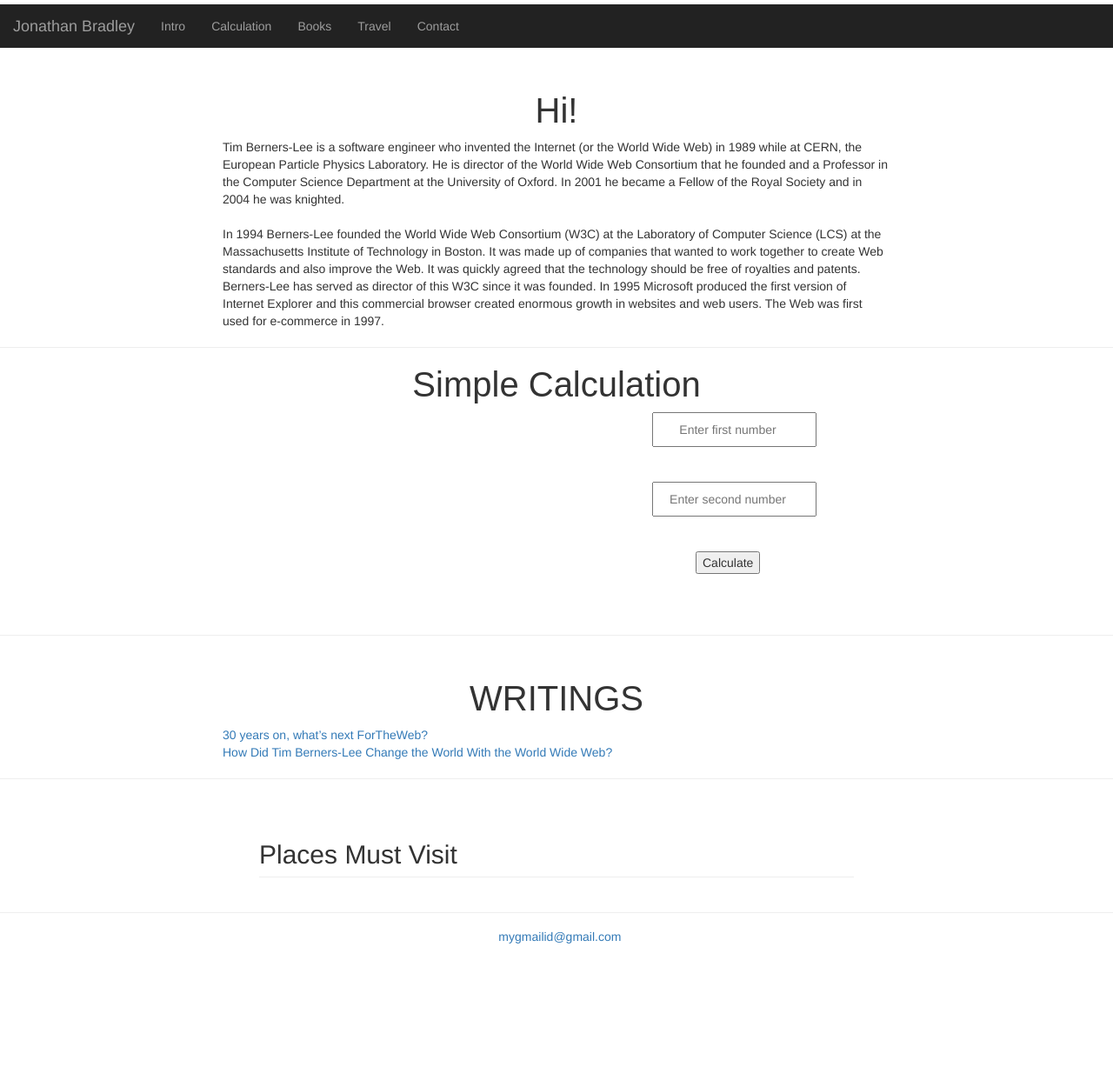
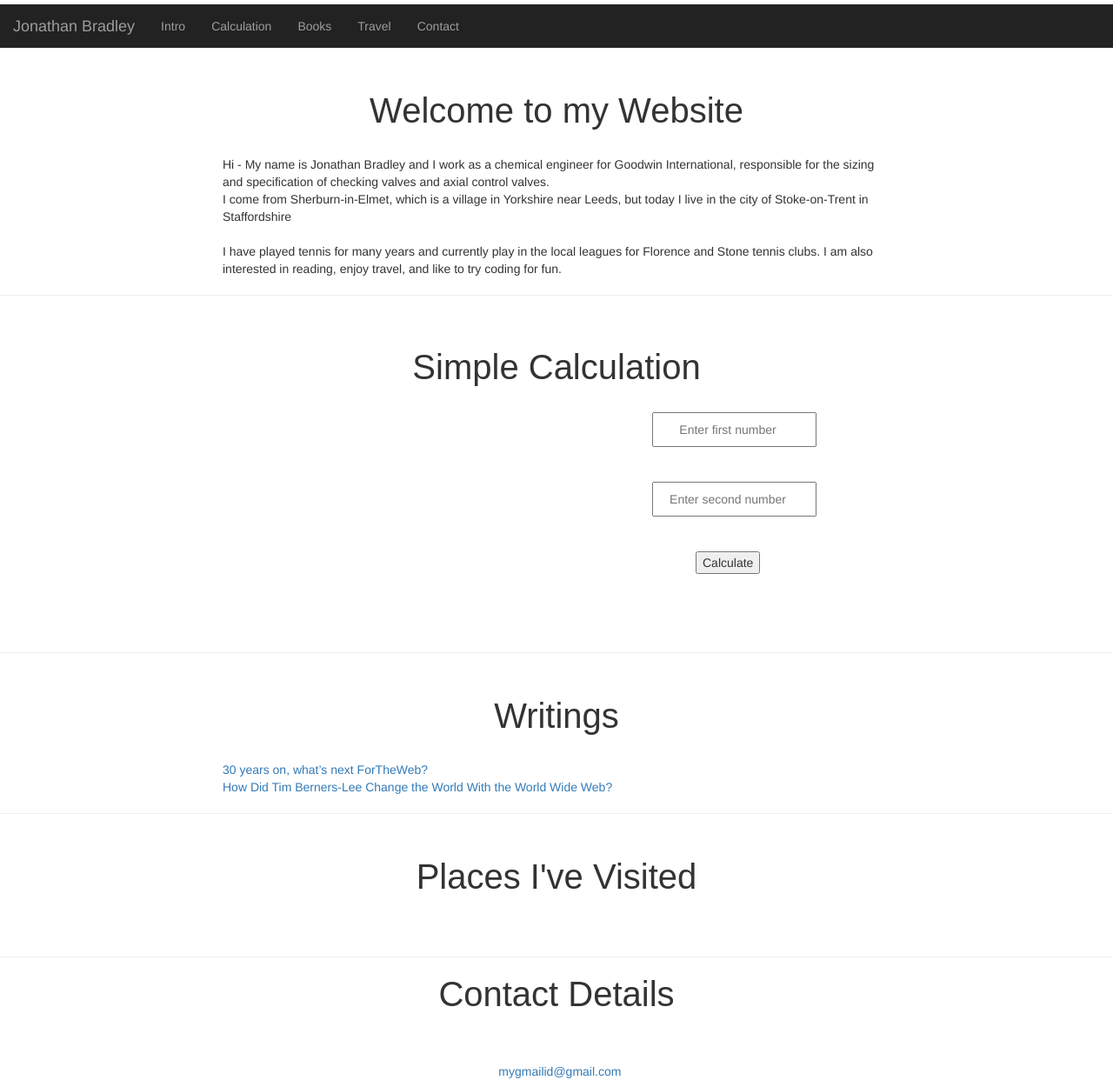
Before and after one commit to JonBradley100/my-website, a plain HTML site: page index.html in a window 1280 px wide. Shown: the whole page at 87% size. Before the commit the page ends 1095 px from the top, so only its background shows below. Drawn offline with nearby package versions, Linux system fonts and the light colour scheme.

Commit message:
Update index.html

```diff
--- a/index.html
+++ b/index.html
@@ -38,26 +38,24 @@
         </nav>
 
         <section id="intro">
-            <h1>Hi!</h1>
-            <div class="line"></div>
-            <p>Tim Berners-Lee is a software engineer who invented the Internet (or the World Wide Web) in 1989 while at CERN, the European Particle Physics Laboratory.
-               He is director of the World Wide Web Consortium that he founded and a Professor in the Computer Science Department at the University of Oxford.
-               In 2001 he became a Fellow of the Royal Society and in 2004 he was knighted.<br><br>In 1994 Berners-Lee founded the World Wide Web Consortium (W3C) at the Laboratory of Computer Science (LCS) at the Massachusetts Institute of Technology in Boston. It was made up of companies that wanted to work together to create Web standards and also improve the Web. It was quickly agreed that the technology should be free of royalties and patents. Berners-Lee has served as director of this W3C since it was founded.
-               In 1995 Microsoft produced the first version of Internet Explorer and this commercial browser created enormous growth in websites and web users.
-               The Web was first used for e-commerce in 1997.</p>
+            <h1>Welcome to my Website</h1>
+            <br>
+            <p>Hi - My name is Jonathan Bradley and I work as a chemical engineer for Goodwin International, responsible for the sizing and specification of checking valves and axial control valves.<br>
+               I come from Sherburn-in-Elmet, which is a village in Yorkshire near Leeds, but today I live in the city of Stoke-on-Trent in Staffordshire <br><br>
+               I have played tennis for many years and currently play in the local leagues for Florence and Stone tennis clubs. I am also interested in reading, enjoy travel, and like to try coding for fun.
+               </p>
         </section>
 
     <hr>
 
         <section id="calculation">
-            <h1>Simple Calculation</h1>
+            <br>
+            <h1>Simple Calculation</h1><br>
             <input type="number" id="input1" placeholder="Enter first number"> <br><br>
             <input type="number" id="input2" placeholder="Enter second number"> <br><br>
-            <button id="calculator" onclick="calculateResult()">Calculate</button>
-            <p id="result"></p>
-            <br>
-
-            <br>
+            <button id="calculator" onclick="calculateResult()">Calculate</button><br>
+            <br><p id="result"></p>
+            <br><br>
         </section>
 
         <script>
@@ -72,8 +70,7 @@
     <hr>
 
         <section id="books">
-            <h1>WRITINGS</h1>
-            <div class="line"></div>
+            <h1>Writings</h1><br>
             <a class="article" href="https://webfoundation.org/2019/03/web-birthday-30" target="_blank">30 years on, what’s next ForTheWeb?</a>
             <br>
             <a class="article" href="https://interestingengineering.com/how-did-tim-berners-lee-change-the-world-with-the-world-wide-web" target="_blank">How Did Tim Berners-Lee Change the World With the World Wide Web?</a>
@@ -81,33 +78,19 @@
 
     <hr>
 
-        <section id="Travel">
-            <div class="container">
-                <h2 class="page-header" id="travel">Places Must Visit</h2>
-            </div>
+        <section id="travel">
+            <h1>Places I've Visited</h1>
         </section>
-
+        <br><br>
     <hr>
 
         <section id="contact">
-
-
-            <div class="contact_1" >
+            <h1>Contact Details</h1><br><br>
                <a href="mailto:my@gmail.com?Subject=Hi">
                    <h5><i class="fa fa-envelope"></i>&nbsp;&nbsp;mygmailid@gmail.com</h5>
                 </a>
-            </div>
         </section>
 
     </body>
 
 </html>
-
-
-
-            <!--
-            <iframe src="https://www.youtube.com/embed/OM6XIICm_qo" frameborder="0"_blank allow="accelerometer; autoplay; encrypted-media;_
-            blank gyroscope; picture-in-picture" allowfullscreen class="video1" height="500" > </iframe> -->
-
-            <!--
-            <iframe src="https://www.google.com/maps/embed?pb=!1m14!1m8!1m3!1d15078.353856082635!2d72.8906491!3d19.1257017!3m2!1i1024!2i768!4f13.1!3m3!1m2!1s0x0%3A0xacf72f56793d190a!2sWHITEHAT%20EDUCATION%20TECHNOLOGY%20PVT%20LTD!5e0!3m2!1sen!2sin!4v1573468987088!5m2!1sen!2sin" height="450" frameborder="0"  allowfullscreen=""></iframe> -->
```
